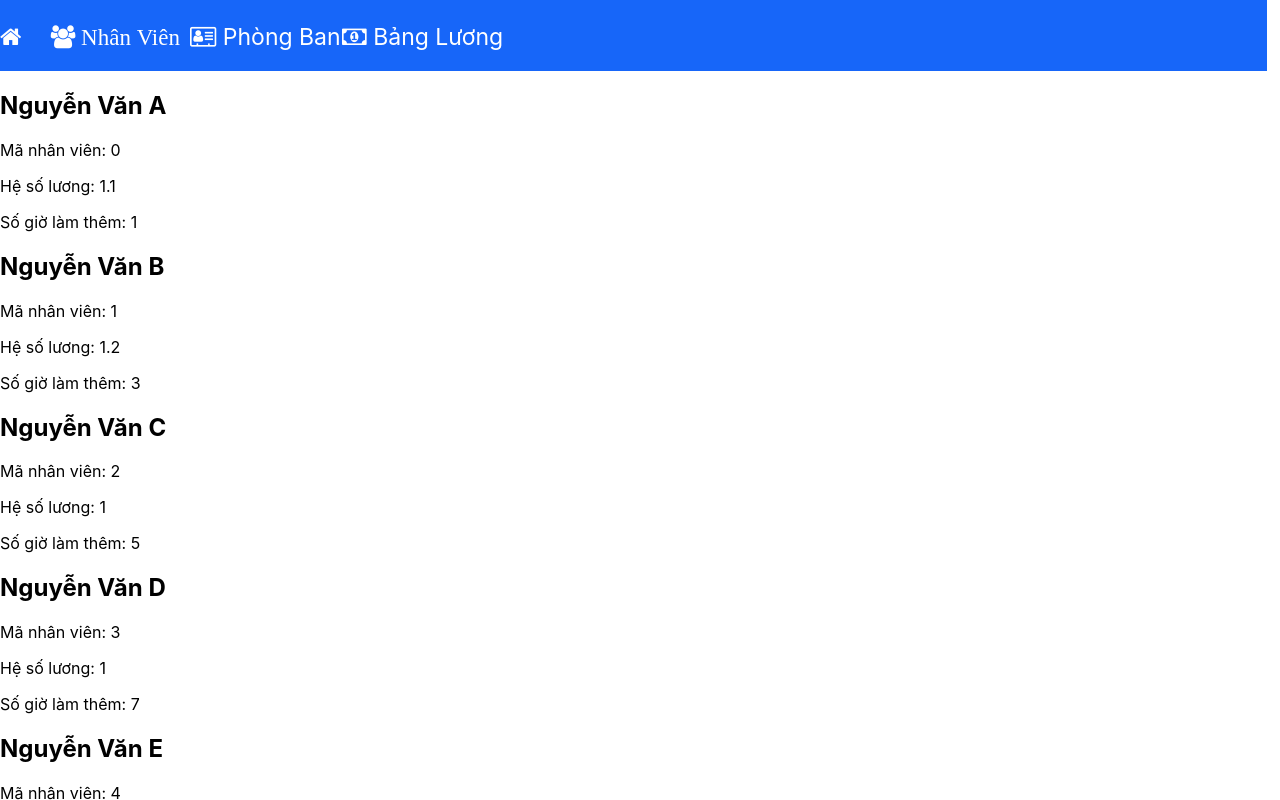
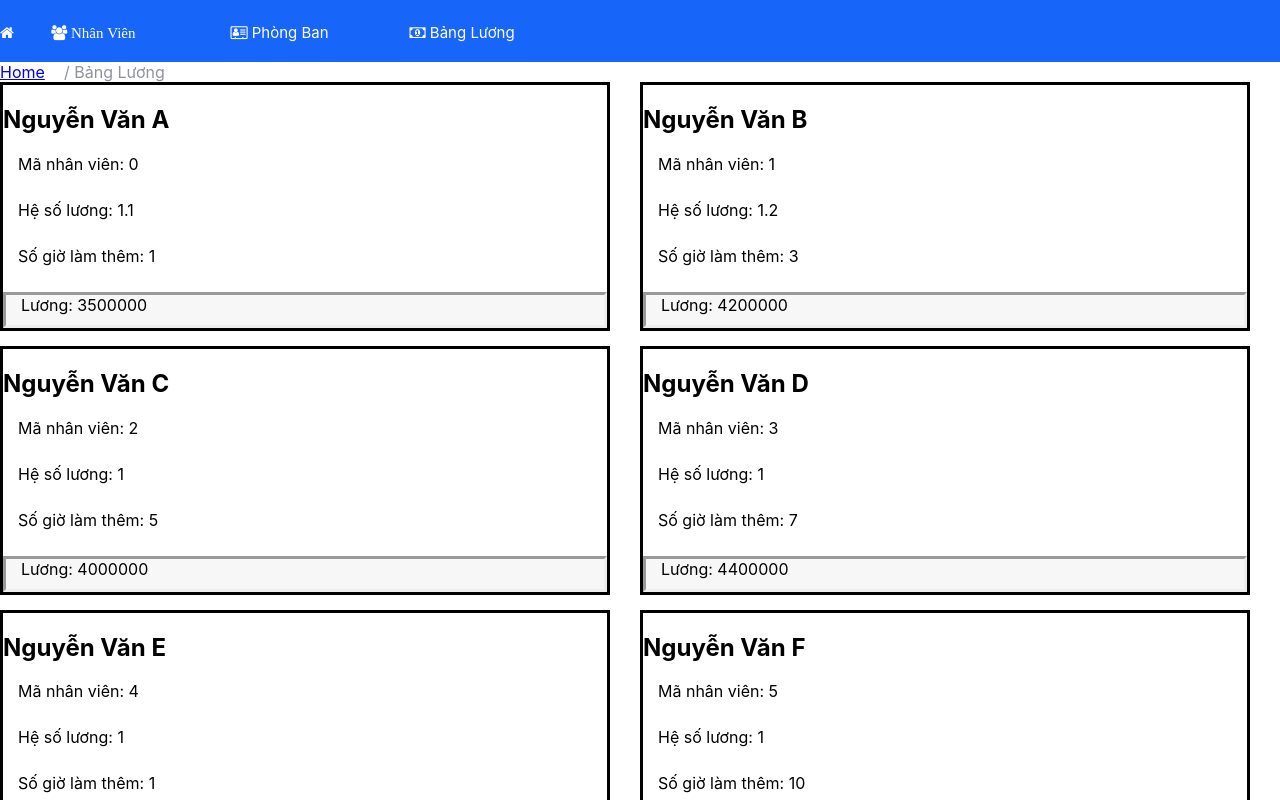
Before and after one commit to HaiBinhFX11493/Asm1ReactJS, a React (Create React App) app: page /BangLuong in a window 1280 px wide. Shown: the top 800 px of the page. Built offline with nearby package versions, Linux system fonts and the light colour scheme.

Commit message:
Nop bai asm2 reactjs

```diff
--- a/package.json
+++ b/package.json
@@ -6,7 +6,7 @@
     "bootstrap": "4.0.0",
     "bootstrap-social": "5.1.1",
     "cross-fetch": "2.1.0",
-	"dateformat": "^4.5.1",
+    "dateformat": "^4.6.3",
     "font-awesome": "4.7.0",
     "prop-types": "15.6.0",
     "react": "^16.3.2",
--- a/src/App.css
+++ b/src/App.css
@@ -1,6 +1,5 @@
-body{
-	 max-width: 1267px;
-}
+
+
 .App-header {
   background-color: #282c34;
   min-height: 100vh;
@@ -12,7 +11,7 @@ body{
   color: white;
 }
 .ContentIMG{
-    height: 120px;
+    height: 185px;
 	display: block;
     margin-left: auto;
     margin-right: auto;
@@ -45,12 +44,14 @@ body{
 }
 .contentInfo2{
   padding-left: 20px;
-
   margin: 15px;
+  color: black;
+	text-decoration: none;
 }
 .BodyPhongBan{
   display: grid;
     grid-template-columns: 1fr 1fr 1fr;
+	margin-top: 15px;
 }
 .HeadingTitle{
   color: white;
@@ -77,23 +78,25 @@ text-decoration: none;
 }
 .FooterChild2{
 	display: grid;
-	grid-template-columns: 1fr 1fr 1fr 1fr 1fr;
+	grid-template-columns: 1fr 1fr 1fr 1fr 1fr 1fr;
 	padding-top: 100px;
     margin-bottom: 80px;
-	margin-right: 170px;
+    margin-right: 630px;
+
 
 }
 
 .ContentSocial{
-	font-size: 30px;
+	font-size: 50px;
 }
 .CenterP{
 	text-align: center;
+    color: black;
+    text-decoration: none;
 }
 .ProfileEmpoyee{
 	display: grid;
-	grid-template-columns: 30% 70%;
-	padding-bottom: 90px;
+    grid-template-columns: 18% 82%;
 
 }
 .AvatarProfileChild{
@@ -110,11 +113,34 @@ text-decoration: none;
 .Contentchild1{
 	font-size: 15px;
 }
-@media only screen and (max-width: 1024px) {
+.BodyBangLuong{
+	display: grid;
+	grid-template-columns: 1fr 1fr 1fr;
+}
+.ContentBangLuong{
+	border: solid;
+	margin-right: 30px;
+	margin-bottom: 15px;
+}
+.ContentTinhLuong{
+	padding-left: 15px;
+    padding-bottom: 10px;
+	background-color: #f7f7f7;
+	border: inset;
+}
+.TopInfomationEmpoyer{
+	display: grid;
+	grid-template-columns: 3% 97%;
+}
+@media only screen and (max-width: 1024px)  {
   .contentBody{
     display: grid;
   grid-template-columns: 1fr 1fr ;
   padding: 20px;
+  }
+  .contentInfo{
+	display: grid;
+	grid-template-columns: 1fr 1fr 1fr;
   }
   .HeadingTop{
     color: black;
@@ -122,9 +148,52 @@ text-decoration: none;
   background-color: wheat;
   text-align: center;
   }
+  .FooterChild1 {
+      padding-left: 1px;
+	  padding-right: 210px;
+	}
 }
+.AvatarProfileChild {
+    height: 200px;
+    margin: 20px;
+}
+.ProfileEmpoyee {
+    display: grid;
+    grid-template-columns: 30% 70%;
+}
+.TopInfomationEmpoyer {
+    display: grid;
+    grid-template-columns: 5% 95%;
+}
+.HeadingTitle {
+    color: white;
+    padding-bottom: 20px;
+    background-color: #1766f9;
+    padding-top: 23px;
+    font-size: 15px;
+    display: grid;
+    grid-template-columns: 4% 14% 14% 14% 54%;
+    text-decoration: none;
+}
+.BodyPhongBan {
+    display: grid;
+    grid-template-columns: 1fr 1fr;
+    margin-top: 15px;
+}
+.BodyBangLuong {
+    display: grid;
+    grid-template-columns: 1fr 1fr;
+}
+
 li{
   list-style: none;
+}
+.ContentPBangLuong{
+	padding-left: 15px;
+	padding-bottom: 10px;
+}
+.ContentTopBangLuong{
+	color: #8f939b;
 }
 @media only screen and (max-width: 375px) {
   .contentBody{
@@ -137,4 +206,56 @@ li{
   background-color: wheat;
   text-align: center;
   }
+  .contentInfo{
+	display: grid;
+    grid-template-columns: 1fr;
+  }
+  .FooterChild1 {
+    padding-left: 1px;
+    padding-right: 1px;
+    font-size: 15px;
 }
+.FooterChild2 {
+    display: grid;
+    grid-template-columns: 1fr 1fr 1fr 1fr 1fr 1fr;
+    padding-top: 100px;
+}
+.ContentSocial {
+    font-size: 30px;
+}
+.HeadingTitle {
+    color: white;
+    padding-bottom: 20px;
+    background-color: #1766f9;
+    padding-top: 23px;
+    font-size: 15px;
+    display: grid;
+    grid-template-columns: 5% 26% 30% 28% 11%;
+    text-decoration: none;
+}
+.AvatarProfileChild {
+    height: 95px;
+    margin: 20px;
+}
+.ContenProfile {
+    margin-top: 0px;
+    font-size: 10px;
+}
+.ProfileEmpoyee {
+    display: grid;
+    grid-template-columns: 33% 67%;
+}
+.TopInfomationEmpoyer {
+    display: grid;
+    grid-template-columns: 12% 88%;
+}
+.BodyPhongBan {
+    display: grid;
+    grid-template-columns: 1fr;
+    margin-top: 15px;
+}
+.BodyBangLuong {
+    display: grid;
+    grid-template-columns: 1fr;
+}
+}
--- a/src/App.js
+++ b/src/App.js
@@ -8,7 +8,7 @@ import {BrowserRouter as Router} from 'react-router-dom'
 
 function App() {
 	return (
-		<Router>
+		<Router >
 			<AppData />
 		</Router>
 	);
--- a/src/BotTomUI.jsx
+++ b/src/BotTomUI.jsx
@@ -15,8 +15,9 @@ function BotTomUI() {
         <div className="FooterChild2">
             <div className="ContentSocial"><a href="google.com"><i className="fa fa-google" aria-hidden="true"></i></a></div>
             <div className="ContentSocial"> <a href="facebook.com"><i className="fa fa-facebook-official" aria-hidden="true"></i></a></div>
-            <div className="ContentSocial"> <a href="https://www.skype.com"><i className="fa fa-skype" aria-hidden="true"></i></a></div>
-            <div className="ContentSocial"> <a href="https://www.youtube.com/"><i className="fa fa-youtube-square" aria-hidden="true"></i></a></div>
+            <div className="ContentSocial"> <a href="https://twitter.com"><i class="fa fa-twitter" aria-hidden="true"></i></a></div>
+			<div className="ContentSocial"> <a href="https://www.skype.com"><i className="fa fa-skype" aria-hidden="true"></i></a></div>
+            <div className="ContentSocial"> <a href="https://www.youtube.com"><i className="fa fa-youtube-square" aria-hidden="true"></i></a></div>
             <div className="ContentSocial"> <a href="https://mail.google.com/mail/u/0/?pli=1"><i className="fa fa-envelope-o" aria-hidden="true"></i></a></div>
         </div>
 
--- a/src/Main.jsx
+++ b/src/Main.jsx
@@ -16,24 +16,24 @@ function AppData() {
 	//
 
 	const [staffs,setStaffs]=useState(STAFFS)
-
+	const [departments,setDepartments]=useState(DEPARTMENTS)
+	const [role,setRole]=useState(ROLE)
 	const DetailEmployee=({match}) => {
-		const id = parseInt(match.params.id, 10)
+		const id=parseInt(match.params.id,10)
 		const staff=staffs.filter(x => x.id===id)[0];
-        console.log("🚀 ~ file: Main.jsx ~ line 22 ~ DetailEmployee ~ staff", staff)
-		return <InfomationEmpoyer staff={staff} />
+		return <InfomationEmpoyer  staff={staff} />
 	}
 
 	return (<React.Fragment>
 
 		<div className='HeadingTitle'>
 			<li className='TitleLi'><i className="fa fa-home" aria-hidden="true"></i></li>
-			<li><Link style={{ textDecoration: 'none',color:'white' }} to="/home"><i className="fa fa-users" aria-hidden="true"> Nhân Viên</i></Link> </li>
-			<li><Link style={{ textDecoration: 'none',color:'white' }} to="/PhongBan"><i className="fa fa-address-card-o" aria-hidden="true"></i> Phòng Ban</Link></li>
-			<li><Link style={{ textDecoration: 'none',color:'white' }} to="/BangLuong"><i className="fa fa-money" aria-hidden="true"></i> Bảng Lương</Link></li>
+			<li><Link style={{textDecoration: 'none',color: 'white'}} to="/home"><i className="fa fa-users" aria-hidden="true"> Nhân Viên</i></Link> </li>
+			<li><Link style={{textDecoration: 'none',color: 'white'}} to="/PhongBan"><i className="fa fa-address-card-o" aria-hidden="true"></i> Phòng Ban</Link></li>
+			<li><Link style={{textDecoration: 'none',color: 'white'}} to="/BangLuong"><i className="fa fa-money" aria-hidden="true"></i> Bảng Lương</Link></li>
 		</div>
 		<Switch>
-			<Route exact path="/home" component={() => <NhanVien staffs={staffs} />} />
+			<Route exact path="/home" component={() => <NhanVien  staffs={staffs} />} />
 			<Route exact path="/home/:id" component={DetailEmployee} />
 			<Route exact path="/PhongBan" component={PhongBan} />
 			<Route path="/BangLuong" component={BangLuong} />
--- a/src/index.js
+++ b/src/index.js
@@ -1,6 +1,5 @@
 import React from 'react';
 import ReactDOM from 'react-dom';
-
 import './index.css';
 import App from './App';
 import reportWebVitals from './reportWebVitals';
--- a/src/pages/bangLuong.jsx
+++ b/src/pages/bangLuong.jsx
@@ -1,21 +1,39 @@
 import React from 'react';
 import {STAFFS} from "../Components/StaffList/staffs";
+import {Routes,Route,Link} from "react-router-dom";
 
 
 
 function BangLuong() {
-    return (<BodyUI dataAPI={STAFFS}/>)
+	return (<BodyUI dataAPI={STAFFS} />)
 }
 
 function BodyUI({dataAPI}) {
-    return <div >
-{dataAPI.map((element,id)=><div key ={id}>
-<h2 >{element.name}</h2>
-<p>Mã nhân viên: {element.id}</p>
-<p>Hệ số lương: {element.salaryScale}</p>
-<p>Số giờ làm thêm: {element.overTime}</p>
-</div>)}
-    </div>
+	return (<div>
+		<div className="TopInfomationEmpoyer">
+		<div ><Link to="/home">Home</Link></div>
+		<div className="ContentTopBangLuong">/ Bảng Lương</div>
+		</div>
+		<div className="BodyBangLuong" >
+			{dataAPI.map((element,id) =>
+
+			<div className="ContentBangLuong" key={id}>
+				<h2 >{element.name}</h2>
+				<p className="ContentPBangLuong" >Mã nhân viên: {element.id}</p>
+				<p className="ContentPBangLuong" >Hệ số lương: {element.salaryScale}</p>
+				<p className="ContentPBangLuong" >Số giờ làm thêm: {element.overTime}</p>
+				<div className="ContentTinhLuong">Lương: <TinhLuong dataAPI={element} /> </div>
+			</div>)}
+		</div>
+	</div>)
+}
+function TinhLuong({dataAPI}) {
+	const basicSalary=3000000;
+	const overTimeSalary=200000;
+	const salary=(dataAPI.salaryScale*basicSalary)+(dataAPI.overTime*overTimeSalary);
+	const result=Math.round(salary,2);
+
+	return result
 }
 
 
--- a/src/pages/nhanVien.jsx
+++ b/src/pages/nhanVien.jsx
@@ -1,5 +1,4 @@
 import React,{useState} from 'react'
-import {STAFFS} from "../Components/StaffList/staffs";
 import {Routes,Route,Link} from "react-router-dom";
 
 
@@ -14,8 +13,9 @@ function NhanVien(props) {
 
 function BodyUI({dataAPI}) {
 
-	return (<div>
+	return (<div className="ContentBodyNhanVien">
 		<h2> Nhân Viên </h2>
+
 		<div className="contentInfo">
 			{dataAPI.map((e) => {
 				return <DataNv key={e.id} data={e} />
@@ -25,16 +25,20 @@ function BodyUI({dataAPI}) {
 };
 
 function DataNv({data}) {
-	return (<div className="ContentBorder" data={data}>
+	return (<div >
+
+		<div className="ContentBorder" data={data}>
+
 			<div className="contentInfo2">
 				<div key={data.id} >
-				<Link  to={`/home/${data.id}`} >
+					<Link to={`/home/${data.id}`} >
 						<img className="ContentIMG" src={data.image} alt="avatar" />
 						<p className="CenterP">{data.name} </p>
 					</Link>
 				</div>
 			</div>
 
+		</div>
 	</div>
 	)
 
--- a/src/pages/phongBan.jsx
+++ b/src/pages/phongBan.jsx
@@ -11,8 +11,8 @@ function PhongBan() {
 function BodyUI({dataAPI}) {
 	return <div className="BodyPhongBan">
 		{dataAPI.map((e) =>
-			<div key={e.id}><h1>{e.name}</h1>
-				<div> Số lượng nhân viên :{e.numberOfStaff}</div>
+			<div className="ContentBangLuong" key={e.id}><h1>{e.name}</h1>
+				<div className="ContentPBangLuong"> Số lượng nhân viên :{e.numberOfStaff}</div>
 			</div>
 		)}
 	</div>
--- a/src/pages/profileNv.jsx
+++ b/src/pages/profileNv.jsx
@@ -1,23 +1,31 @@
 import React from "react";
-import {DEPARTMENTS} from "../Components/StaffList/staffs";
+import {Routes,Route,Link} from "react-router-dom";
+import dateFormat,{masks} from "dateformat";
+const now=new Date();
 
 function InfomationEmpoyer({staff}) {
 
 
-	return (
+	return (<div>
+		<div  className="TopInfomationEmpoyer">
+		<div><Link to="/home">Home</Link></div>
+		<div className="ContentTopBangLuong" >/ {staff.name}</div>
+		</div>
 		<div className="ProfileEmpoyee">
 			<div className="AvatarProfile"  ><img className="AvatarProfileChild" src={staff.image} alt="avatar" /></div>
 			<div className="ContenProfile">
 				<h3>Họ Và Tên: {staff.name}</h3>
-				<p> Ngày Sinh: {staff.doB}</p>
-				{/* <div>Phòng Ban: {staff.department}</div> */}
+				<p> Ngày Sinh: {dateFormat(staff.doB,"dd/mm/yyyy")}</p>
+				<p> Ngày vào công ty: {dateFormat(staff.startDate,"dd/mm/yyyy")}</p>
+				<p>Phòng Ban: {staff.department.name}</p>
 				<p>Số ngày nghỉ còn lại: {staff.annualLeave}</p>
 				<p>Số ngày đã làm thêm: {staff.overTime}</p>
 			</div>
 
-
 		</div>
-
+	</div>
 	)
 }
+
+
 export default InfomationEmpoyer
```
Also changed, not shown: 2 other files (tests, documents, lock files or other folders). Lines whose indentation alone changed are shown as unchanged.
